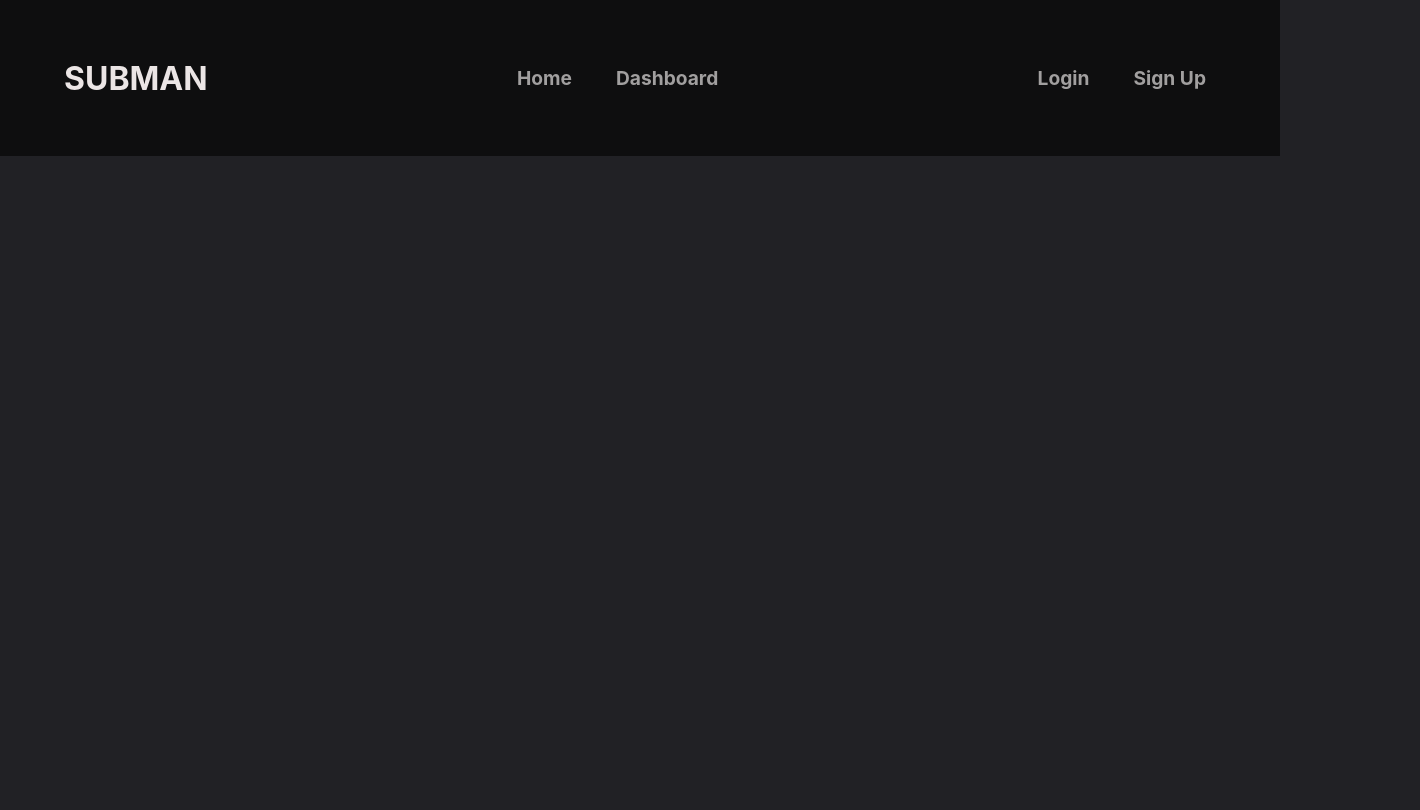
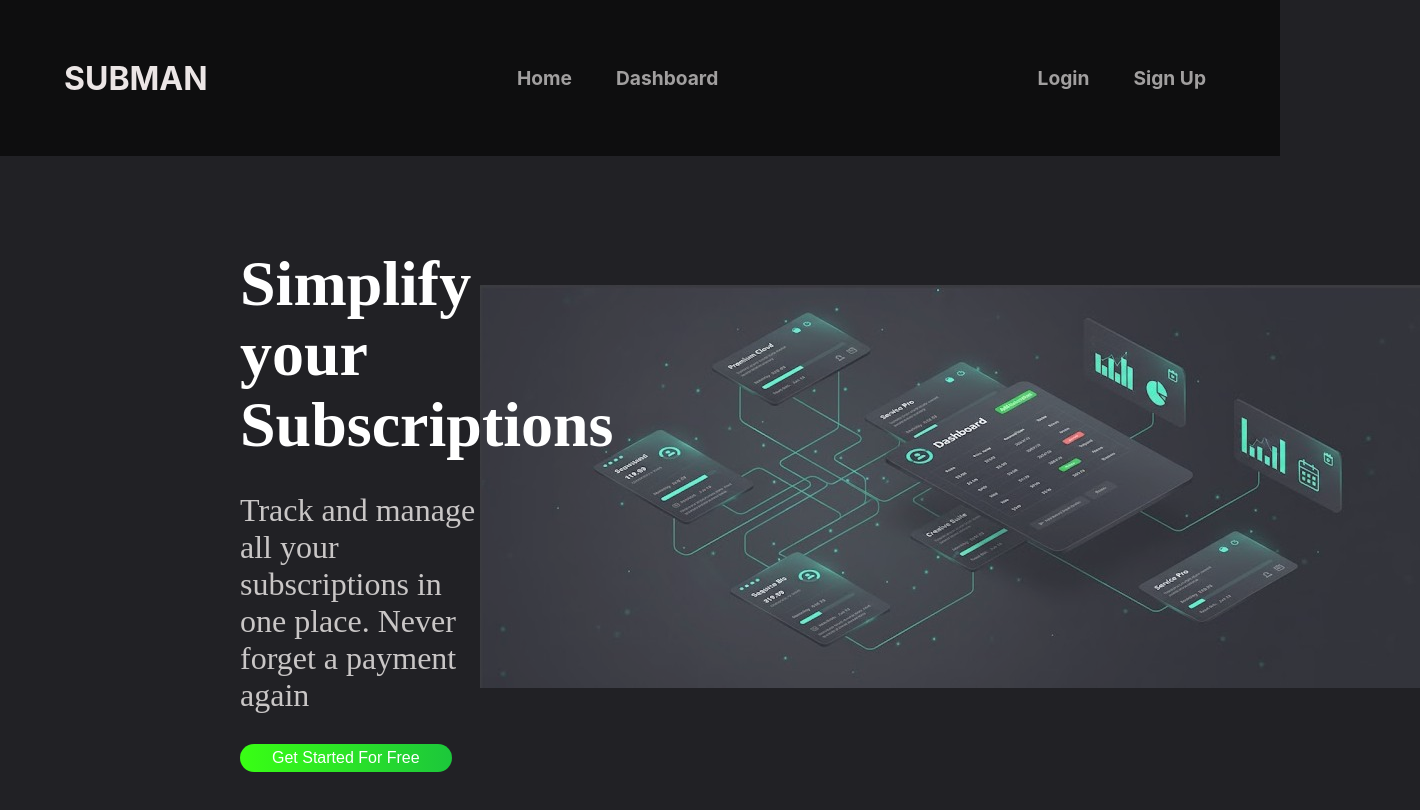
Before and after one commit to jshef747/SUBMAN, a React (Vite) app in the folder frontend/subman-client/: page / in a window 1280 px wide. Shown: the top 810 px of the page, 1420 px wide, since content can reach past the window. Built offline with nearby package versions, Linux system fonts and the light colour scheme.

Commit message:
we have a bit of a cheeky homePage text

```diff
--- /dev/null
+++ b/frontend/subman-client/src/pages/homepage/components/mainBody/MainBody.css
@@ -0,0 +1,44 @@
+.main-body-wrapper {
+  display: flex;
+  justify-content: space-between;
+  align-items: center;
+  padding: 200px;
+  padding-top: 50px;
+}
+
+.main-text-wrapper {
+  width: 30%;
+  text-align: left;
+}
+.main-text-wrapper h1 {
+  font-size: 4rem;
+  margin-bottom: 20px;
+  line-height: 1.1;
+}
+.main-text-wrapper p {
+  font-size: 2rem;
+  margin-bottom: 30px;
+  color: #c9c6c6;
+}
+.main-image {
+  mix-blend-mode: screen;
+}
+
+.get-started {
+  --light-green: #1cc73b;
+  --neon-green: #39ff14;
+
+  background-color: var(--light-green);
+  color: white;
+  border: none;
+  padding: 0.3rem 2rem;
+  border-radius: 20px;
+  cursor: pointer;
+  font-size: 1rem;
+  transition: ease 0.3s;
+  background-image: linear-gradient(
+    to left,
+    var(--light-green),
+    var(--neon-green)
+  );
+}
--- /dev/null
+++ b/frontend/subman-client/src/pages/homepage/components/mainBody/MainBody.tsx
@@ -0,0 +1,24 @@
+import "./MainBody.css";
+import homepageImage from "../../assets/homepage-image-changed.jpg";
+
+export default function MainBody() {
+  return (
+    <div className="main-body-wrapper">
+      <div className="main-text-wrapper">
+        <h1>Simplify your Subscriptions</h1>
+        <p>
+          Track and manage all your subscriptions in one place. Never forget a
+          payment again
+        </p>
+        <button className="get-started">Get Started For Free</button>
+      </div>
+      <div className="main-image-wrapper">
+        <img
+          src={homepageImage}
+          alt="Homepage Illustration"
+          className="main-image"
+        />
+      </div>
+    </div>
+  );
+}
--- a/frontend/subman-client/src/pages/homepage/homepage.css
+++ b/frontend/subman-client/src/pages/homepage/homepage.css
@@ -1,3 +1,5 @@
 .homepage-container {
   min-height: calc(100vh - 60px);
+  margin: 0 auto;
+  padding: 0 40px;
 }
--- a/frontend/subman-client/src/pages/homepage/homepage.tsx
+++ b/frontend/subman-client/src/pages/homepage/homepage.tsx
@@ -1,5 +1,10 @@
+import MainBody from "./components/mainBody/MainBody";
 import "./homepage.css";
 
 export default function HomePage() {
-  return <div className="homepage-container"></div>;
+  return (
+    <div className="homepage-container">
+      <MainBody />
+    </div>
+  );
 }
```
Also changed, not shown: frontend/subman-client/src/pages/homepage/assets/homepage-image-changed.jpg (added), frontend/subman-client/src/pages/homepage/assets/homepage-image.jpg (added).
